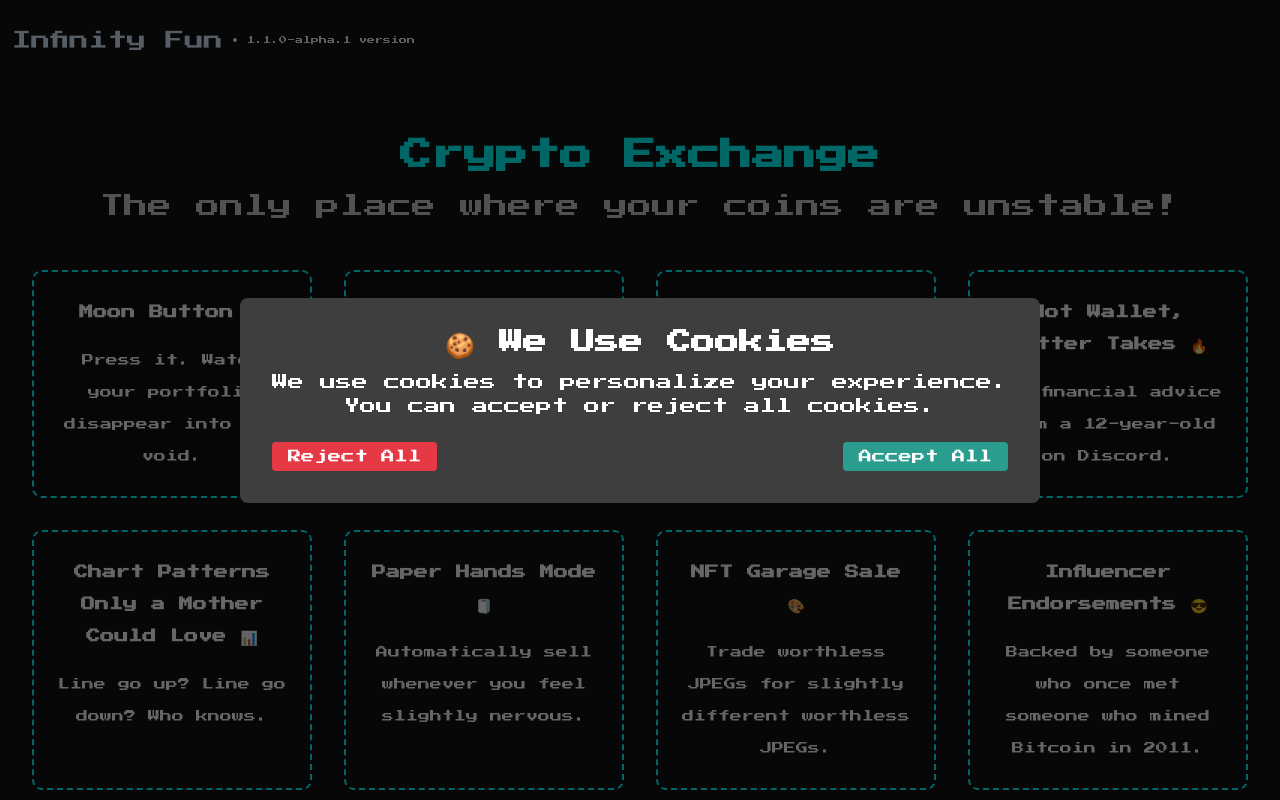
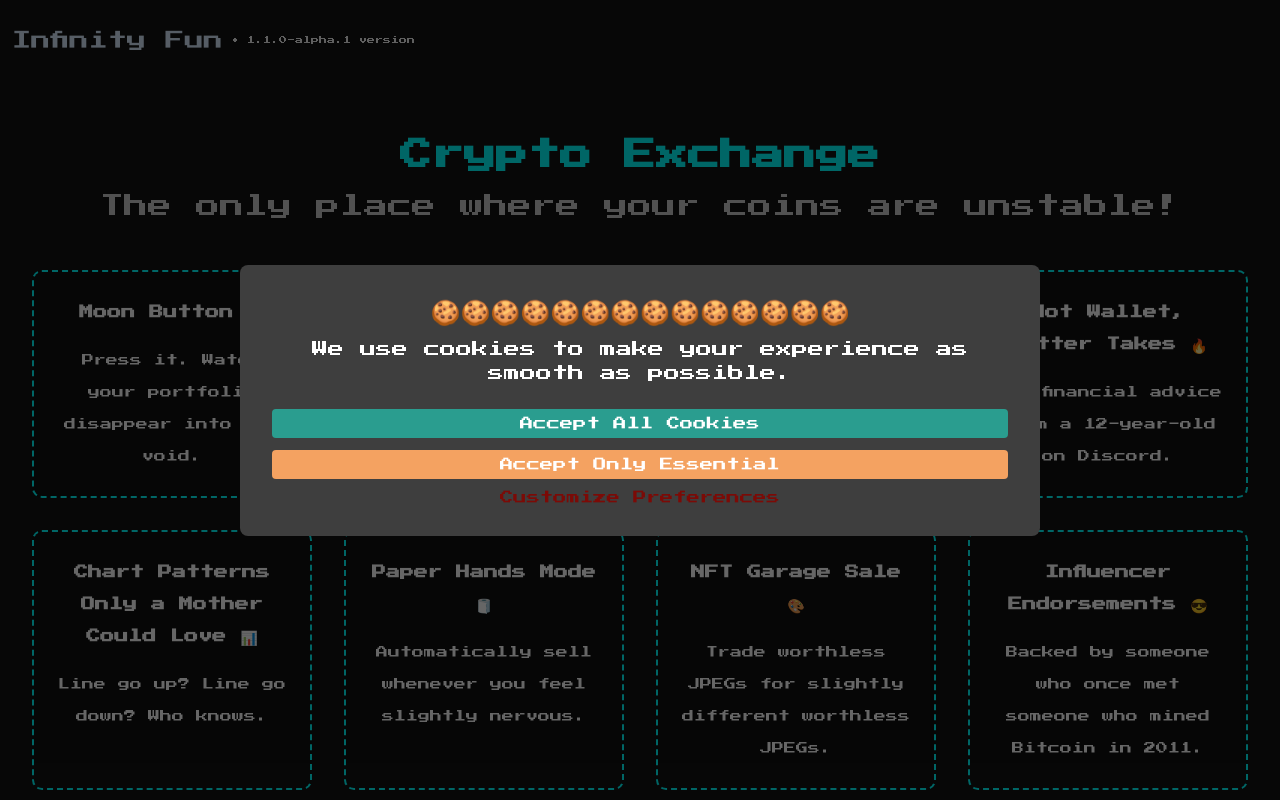
Before and after one commit to RuslanPr0g/infinity-fun, an Angular app: page / in a window 1280 px wide. Both pictures are taken after a click on the button "Reject All Cookies". Shown: the top 800 px of the page. Built offline with nearby package versions, Linux system fonts and the light colour scheme.

Commit message:
add basic logic

```diff
--- a/src/app/reject-cookies/cookie-consent/cookie-consent-modal/cookie-consent-modal.component.html
+++ b/src/app/reject-cookies/cookie-consent/cookie-consent-modal/cookie-consent-modal.component.html
@@ -1,12 +1,26 @@
 <div class="modal-backdrop">
-    <div class="modal">
-        <h2>🍪 We Use Cookies</h2>
+    <div class="modal" *ngIf="!showPreferences">
+        <h2>🍪🍪🍪🍪🍪🍪🍪🍪🍪🍪🍪🍪🍪🍪</h2>
         <p>
-            We use cookies to personalize your experience. You can accept or reject all cookies.
+            We use cookies to make your experience as smooth as possible.
         </p>
+        <div class="actions column">
+            <button (click)="acceptAll()" class="accept-btn">Accept All Cookies</button>
+            <button (click)="acceptEssential()" class="essential-btn">Accept Only Essential</button>
+            <button (click)="toggleCustomize()" class="customize-btn">Customize Preferences</button>
+        </div>
+    </div>
+
+    <div class="modal" *ngIf="showPreferences">
+        <h2>🍪 Customize Your Cookie Preferences</h2>
+        <form>
+            <label *ngFor="let option of absurdOptions" class="checkbox-option">
+                <input type="checkbox" [checked]="selectedOptions.has(option)" (change)="toggleOption(option)" />
+                {{ option }}
+            </label>
+        </form>
         <div class="actions">
-            <button (click)="reject()" class="reject-btn">Reject All</button>
-            <button (click)="accept()" class="accept-btn">Accept All</button>
+            <button (click)="confirmPreferences()" class="confirm-btn">Confirm Selection</button>
         </div>
     </div>
 </div>
--- a/src/app/reject-cookies/cookie-consent/cookie-consent-modal/cookie-consent-modal.component.scss
+++ b/src/app/reject-cookies/cookie-consent/cookie-consent-modal/cookie-consent-modal.component.scss
@@ -21,6 +21,7 @@ h2 {
     width: 100%;
     max-width: 800px;
     text-align: center;
+    transition: 2s;
 }
 
 .actions {
@@ -42,9 +43,51 @@ h2 {
         border: none;
         padding: 0.5rem 1rem;
         border-radius: 4px;
+
+        &:hover {
+            height: 500px;
+        }
     }
 }
 
 button {
     cursor: pointer;
 }
+
+.actions.column {
+    flex-direction: column;
+    gap: 0.75rem;
+}
+
+.essential-btn {
+    background: #f4a261;
+    color: #fff;
+    border-radius: 4px;
+    padding: 0.5rem 1rem;
+    border: none;
+}
+
+.customize-btn {
+    color: #7c0a06;
+    background: transparent;
+    border: none;
+
+    &:hover {
+        padding-left: 300px;
+    }
+}
+
+.checkbox-option {
+    display: flex;
+    align-items: center;
+    gap: 0.5rem;
+    margin-bottom: 0.5rem;
+}
+
+.confirm-btn {
+    background: #2a9d8f;
+    color: #fff;
+    border-radius: 4px;
+    padding: 0.5rem 1rem;
+    border: none;
+}
--- a/src/app/reject-cookies/cookie-consent/cookie-consent-modal/cookie-consent-modal.component.ts
+++ b/src/app/reject-cookies/cookie-consent/cookie-consent-modal/cookie-consent-modal.component.ts
@@ -1,5 +1,5 @@
 import { CommonModule } from '@angular/common';
-import { Component, EventEmitter, Output } from '@angular/core';
+import { Component, EventEmitter, Output, signal } from '@angular/core';
 import { CookieConsentService } from '../cookie-consent.service';
 
 @Component({
@@ -12,15 +12,62 @@ import { CookieConsentService } from '../cookie-consent.service';
 export class CookieConsentModalComponent {
   @Output() closed = new EventEmitter<void>();
 
+  showPreferences = false;
+
+  absurdOptions = [
+    'Yes, inject uranium directly into my bloodstream',
+    'Quantum Cookie Enhancement™',
+    'AI-Powered Balls Analytics',
+    'Essential Geolocation Processing',
+    'Behavioral Biscuit Tracking',
+    'GDPR Compliance Obfuscator',
+    'Horse of Wisdom Verification',
+    'Sponsored Raisin Injection',
+  ];
+  selectedOptions = new Set(this.absurdOptions);
+
   constructor(private consentService: CookieConsentService) { }
 
-  accept() {
+  acceptAll() {
     this.consentService.accept();
     this.closed.emit();
   }
 
-  reject() {
-    this.consentService.reject();
+  acceptEssential() {
+    this.selectedOptions.clear();
+    this.selectedOptions.add('Essential Snickerdoodle Processing');
+    this.consentService.accept();
+    this.closed.emit();
+  }
+
+  toggleCustomize() {
+    this.showPreferences = true;
+  }
+
+  toggleOption(option: string) {
+    if (this.selectedOptions.has(option)) {
+      this.selectedOptions.delete(option);
+    } else {
+      this.selectedOptions.add(option);
+    }
+    this.trollBehavior();
+  }
+
+  private trollBehavior() {
+    const unselected = this.absurdOptions.filter(opt => !this.selectedOptions.has(opt));
+    if (unselected.length === 2) {
+      // Randomly select one of the unselected again
+      const toReselect = unselected[Math.floor(Math.random() * unselected.length)];
+      this.selectedOptions.add(toReselect);
+    }
+  }
+
+  confirmPreferences() {
+    if (this.selectedOptions.size === 0) {
+      this.consentService.reject();
+    } else {
+      this.consentService.accept();
+    }
     this.closed.emit();
   }
 }
--- a/src/app/reject-cookies/cookie-consent/cookie-consent.service.ts
+++ b/src/app/reject-cookies/cookie-consent/cookie-consent.service.ts
@@ -1,10 +1,15 @@
 import { Injectable } from '@angular/core';
+import { Subject } from 'rxjs';
 
 const COOKIE_CONSENT_KEY = 'cookie_consent';
 
 @Injectable({ providedIn: 'root' })
 export class CookieConsentService {
     private _hasConsented: boolean | null = null;
+
+    private _sub = new Subject<boolean>();
+
+    public changedPreference$ = this._sub.asObservable();
 
     constructor() {
         const stored = localStorage.getItem(COOKIE_CONSENT_KEY);
@@ -25,6 +30,7 @@ export class CookieConsentService {
 
     private _setConsent(value: boolean): void {
         this._hasConsented = value;
-        localStorage.setItem(COOKIE_CONSENT_KEY, value.toString());
+        // localStorage.setItem(COOKIE_CONSENT_KEY, value.toString());
+        this._sub.next(value);
     }
 }
--- a/src/app/reject-cookies/reject-cookies.component.ts
+++ b/src/app/reject-cookies/reject-cookies.component.ts
@@ -20,5 +20,13 @@ export class RejectCookiesGameComponent {
     if (!this.consentService.hasConsented) {
       this.showConsentModal = true;
     }
+
+    this.consentService.changedPreference$.subscribe((consent) => {
+      if (consent) {
+        alert('you lost');
+      } else {
+        alert('you won');
+      }
+    });
   }
 }
```
